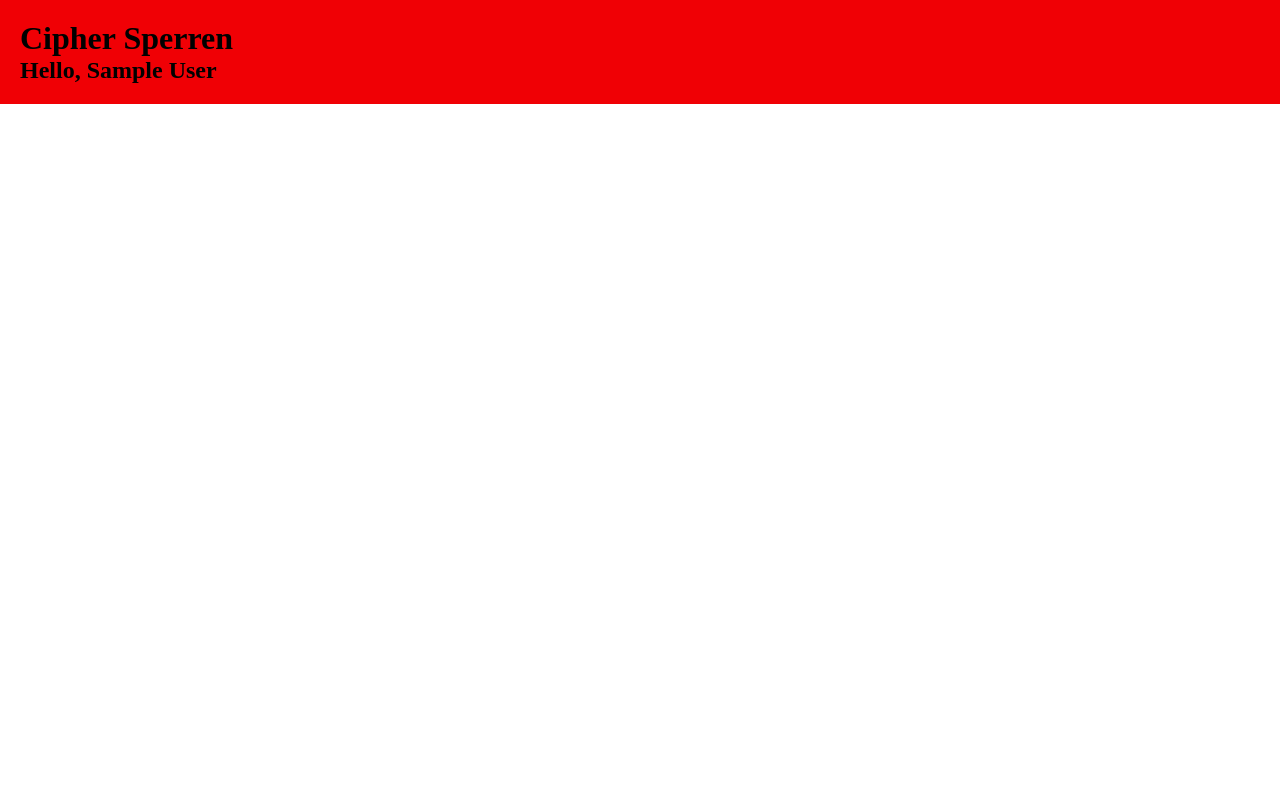
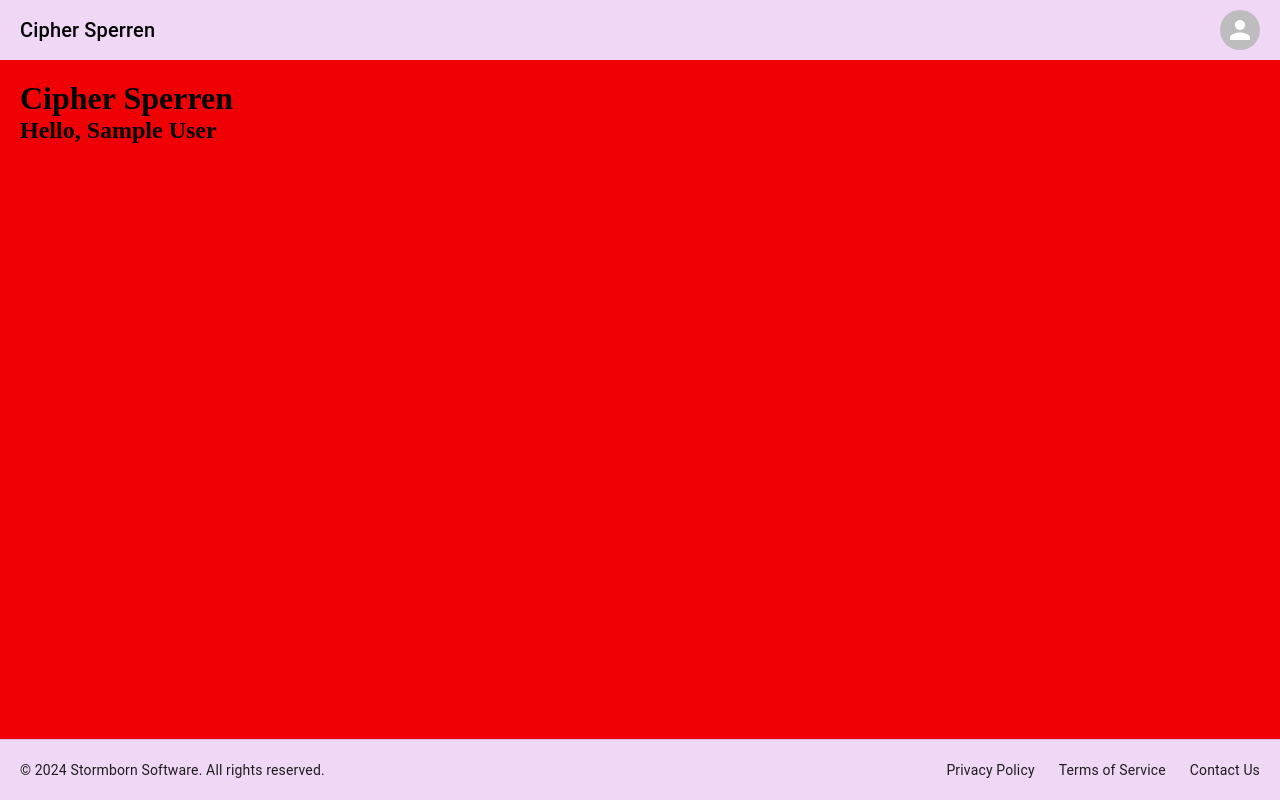
Before and after one commit to sapekshpareek/Cipher-Sperren, a Next.js app in the folder frontend/: page / in a window 1280 px wide. Built offline with nearby package versions, Linux system fonts and the light colour scheme; sample sign-in values are in the browser's storage.

Commit message:
Working Footer

```diff
--- a/frontend/src/app/globals.css
+++ b/frontend/src/app/globals.css
@@ -8,4 +8,11 @@
 body {
   margin: 0;
   padding: 0;
+  min-height: 100vh;
 }
+
+#__next {
+  min-height: 100vh;
+  display: flex;
+  flex-direction: column;
+}
--- a/frontend/src/app/page.js
+++ b/frontend/src/app/page.js
@@ -2,6 +2,8 @@
 import { Box } from "@mui/material";
 import { useRouter } from "next/navigation";
 import { useEffect } from "react";
+import Footer from '../components/Footer';
+import Navbar from '../components/Navbar';
 import { useAuth } from "../context/AuthContext";
 
 const Home = () => {
@@ -19,17 +21,26 @@
   }
 
   return (
+    <Box sx={{
+      display: 'flex',
+      flexDirection: 'column',
+      minHeight: '100vh'
+    }}>
+      <Navbar />
       <Box
         sx={{
           justifyContent: "center",
           alignItems: "center",
           backgroundColor: "#f00005",
           padding: "20px",
+          flex: '1'
         }}
       >
         <h1>Cipher Sperren</h1>
         {user && <h2>Hello, {user.name}</h2>}
       </Box>
+      <Footer />
+    </Box>
   );
 };
 
--- /dev/null
+++ b/frontend/src/components/Footer.js
@@ -0,0 +1,87 @@
+"use client";
+import { Box, Link, Typography } from '@mui/material';
+
+const Footer = () => {
+  return (
+    <Box
+      component="footer"
+      sx={{
+        display: 'flex',
+        flexDirection: { xs: 'column', sm: 'row' },
+        justifyContent: 'space-between',
+        alignItems: 'center',
+        padding: '20px',
+        backgroundColor: '#f0d7f5',
+        borderTop: '1px solid rgba(0, 0, 0, 0.1)',
+        width: '100%',
+        marginTop: 'auto',
+        position: 'relative',
+        bottom: 0
+      }}
+    >
+      <Box
+        sx={{
+          display: 'flex',
+          flexDirection: { xs: 'column', sm: 'row' },
+          alignItems: 'center',
+          gap: 2,
+          mb: { xs: 2, sm: 0 },
+        }}
+      >
+        <Typography variant="body2" color="text.primary">
+          © 2024 Stormborn Software. All rights reserved.
+        </Typography>
+      </Box>
+
+      <Box
+        sx={{
+          display: 'flex',
+          gap: 3,
+          flexWrap: 'wrap',
+          justifyContent: 'center',
+        }}
+      >
+        <Link
+          href="/privacy"
+          sx={{
+            color: 'text.primary',
+            textDecoration: 'none',
+            '&:hover': { color: '#f00005' }
+          }}
+        >
+          <Typography variant="body2">
+            Privacy Policy
+          </Typography>
+        </Link>
+
+        <Link
+          href="/terms"
+          sx={{
+            color: 'text.primary',
+            textDecoration: 'none',
+            '&:hover': { color: '#f00005' }
+          }}
+        >
+          <Typography variant="body2">
+            Terms of Service
+          </Typography>
+        </Link>
+
+        <Link
+          href="mailto:info@stormborn.onmicrosoft.com"
+          sx={{
+            color: 'text.primary',
+            textDecoration: 'none',
+            '&:hover': { color: '#f00005' }
+          }}
+        >
+          <Typography variant="body2">
+            Contact Us
+          </Typography>
+        </Link>
+      </Box>
+    </Box>
+  );
+};
+
+export default Footer;
--- /dev/null
+++ b/frontend/src/components/Navbar.js
@@ -0,0 +1,87 @@
+import { Avatar, Box, Button, Popover, Typography } from '@mui/material';
+import { useState } from 'react';
+import { useAuth } from '../context/AuthContext';
+
+const Navbar = () => {
+  const { user, logout } = useAuth();
+  const [anchorEl, setAnchorEl] = useState(null);
+
+  const handleClick = (event) => {
+    setAnchorEl(event.currentTarget);
+  };
+
+  const handleClose = () => {
+    setAnchorEl(null);
+  };
+
+  const handleLogout = async () => {
+    try {
+      await logout();
+      handleClose();
+    } catch (error) {
+      console.error('Logout error:', error);
+    }
+  };
+
+  const open = Boolean(anchorEl);
+
+  return (
+    <Box
+      sx={{
+        display: 'flex',
+        justifyContent: 'space-between',
+        alignItems: 'center',
+        padding: '10px 20px',
+        backgroundColor: '#f0d7f5',
+      }}
+    >
+      <Typography variant="h6">Cipher Sperren</Typography>
+
+      {user && (
+        <>
+          <Avatar
+            onClick={handleClick}
+            sx={{
+              cursor: 'pointer',
+              '&:hover': { opacity: 0.8 }
+            }}
+            src={user.picture || ''}
+          />
+          <Popover
+            open={open}
+            anchorEl={anchorEl}
+            onClose={handleClose}
+            anchorOrigin={{
+              vertical: 'bottom',
+              horizontal: 'right',
+            }}
+            transformOrigin={{
+              vertical: 'top',
+              horizontal: 'right',
+            }}
+          >
+            <Box sx={{ p: 2, minWidth: '200px' }}>
+              <Typography variant="body1" sx={{ mb: 1 }}>{user.name}</Typography>
+              <Typography variant="body2" sx={{ mb: 2, color: 'gray' }}>
+                {user.email}
+              </Typography>
+              <Button
+                variant="contained"
+                onClick={handleLogout}
+                fullWidth
+                sx={{
+                  backgroundColor: '#f00005',
+                  '&:hover': { backgroundColor: '#d00004' }
+                }}
+              >
+                Logout
+              </Button>
+            </Box>
+          </Popover>
+        </>
+      )}
+    </Box>
+  );
+};
+
+export default Navbar;
```
Lines whose indentation alone changed are shown as unchanged.
